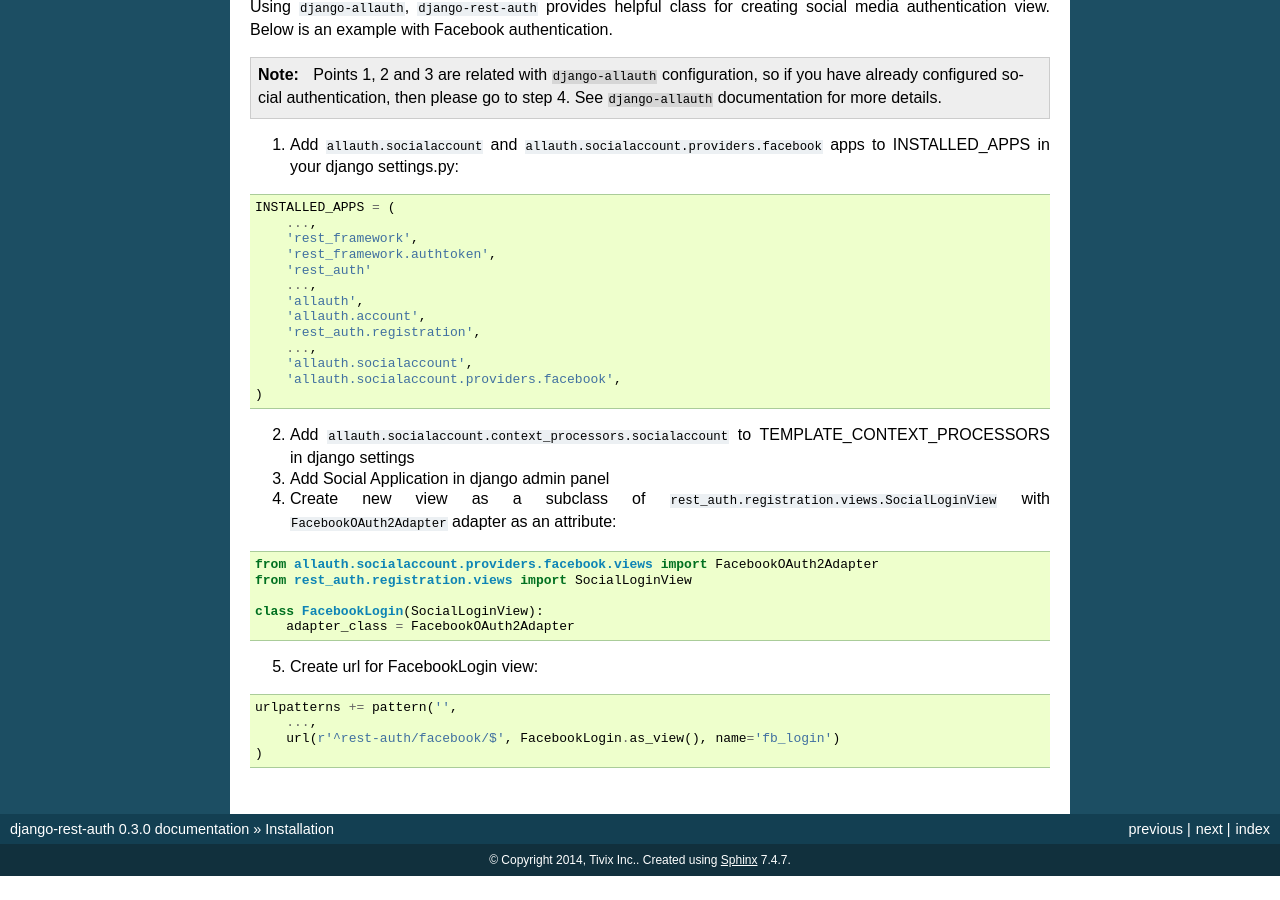
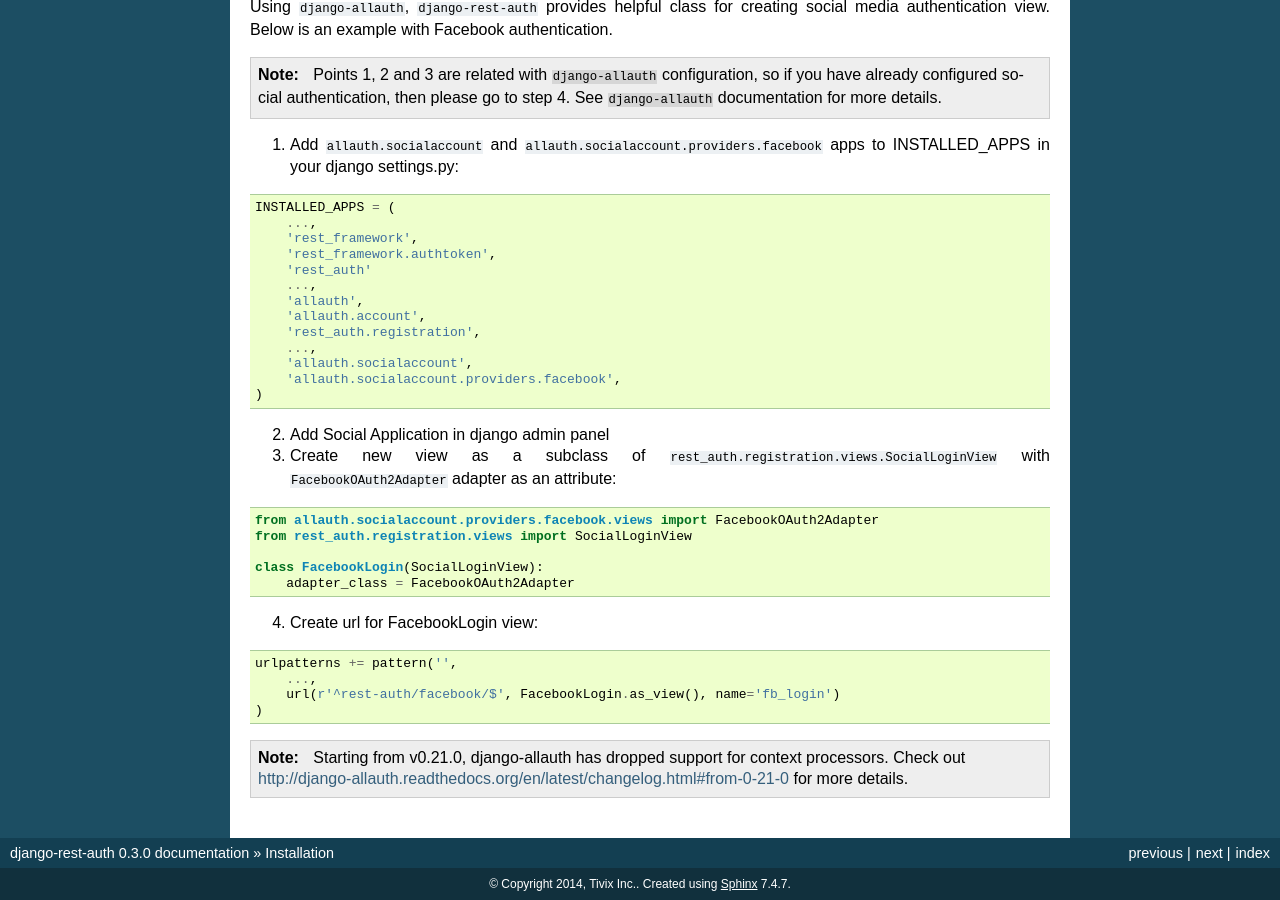
Before and after one commit to cleverman48/django-rest-auth, a Sphinx documentation site: the page built from docs/installation.rst, in a window 1280 px wide and 900 px high, scrolled down 1074 px. Built offline with Sphinx 7.4.7, drawn with Linux system fonts in a browser that asks for light colours; before the commit the page ends 1950 px from its top, so only the background shows below that.

Commit message:
Clean up demo codebase

```diff
--- a/docs/installation.rst
+++ b/docs/installation.rst
@@ -87,11 +87,9 @@ Using ``django-allauth``, ``django-rest-auth`` provides helpful class for creati
         'allauth.socialaccount.providers.facebook',
     )
 
-2. Add ``allauth.socialaccount.context_processors.socialaccount`` to TEMPLATE_CONTEXT_PROCESSORS in django settings
+2. Add Social Application in django admin panel
 
-3. Add Social Application in django admin panel
-
-4. Create new view as a subclass of ``rest_auth.registration.views.SocialLoginView`` with ``FacebookOAuth2Adapter`` adapter as an attribute:
+3. Create new view as a subclass of ``rest_auth.registration.views.SocialLoginView`` with ``FacebookOAuth2Adapter`` adapter as an attribute:
 
 .. code-block:: python
 
@@ -109,3 +107,5 @@ Using ``django-allauth``, ``django-rest-auth`` provides helpful class for creati
         ...,
         url(r'^rest-auth/facebook/$', FacebookLogin.as_view(), name='fb_login')
     )
+
+.. note:: Starting from v0.21.0, django-allauth has dropped support for context processors. Check out http://django-allauth.readthedocs.org/en/latest/changelog.html#from-0-21-0 for more details.
```
Also changed, not shown: other parts of docs/installation.rst (+1 -1 lines), 2 other files.
